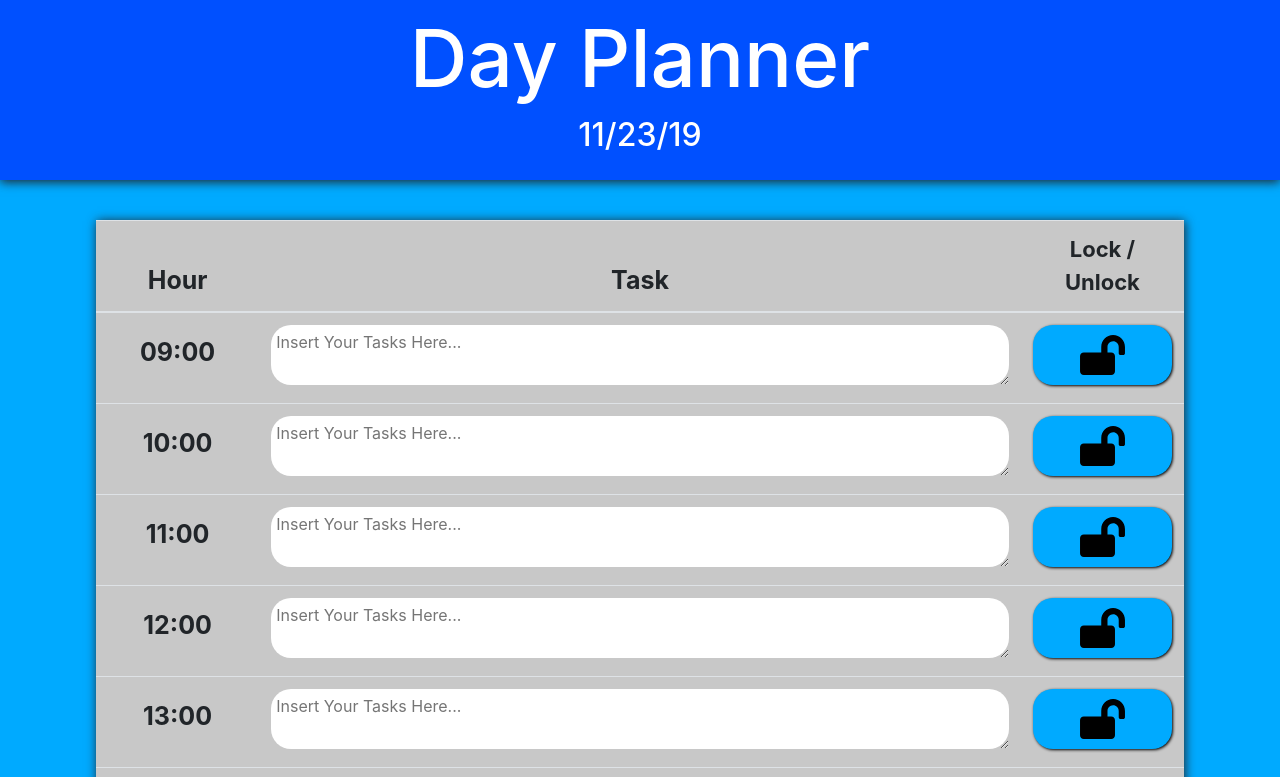
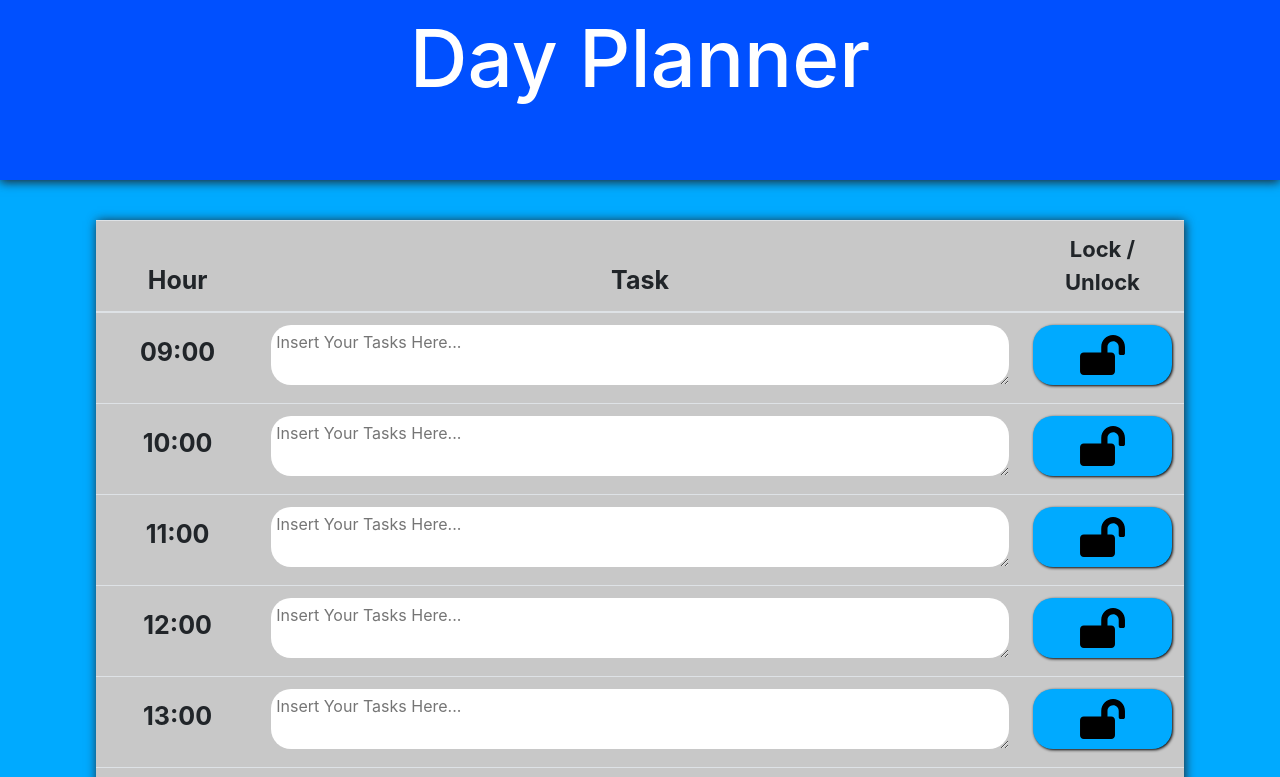
Before and after one commit to HCross28/Unit-5-Day-Planner, a plain HTML site: page index.html in a window 1280 px wide. Shown: the top 777 px of the page. Drawn offline with nearby package versions, Linux system fonts and the light colour scheme.

Commit message:
updated README file

```diff
--- a/index.html
+++ b/index.html
@@ -18,8 +18,8 @@
 <body>
     <container>
     <div id="hero">
-        <h1> Day Planner </h1>
-        <h2> 11/23/19</h2>
+        <h1>Day Planner </h1>
+        <h2></h2> <!--Current Date would have been displayed here, using my awesome JQuery clock...-->
     </div>
     <div id="card">
        <!-- <div id="card-header"> (this header will hold the titles of Hour, Task, and Lock/Unlock)
```
Also changed, not shown: 1 other file.
